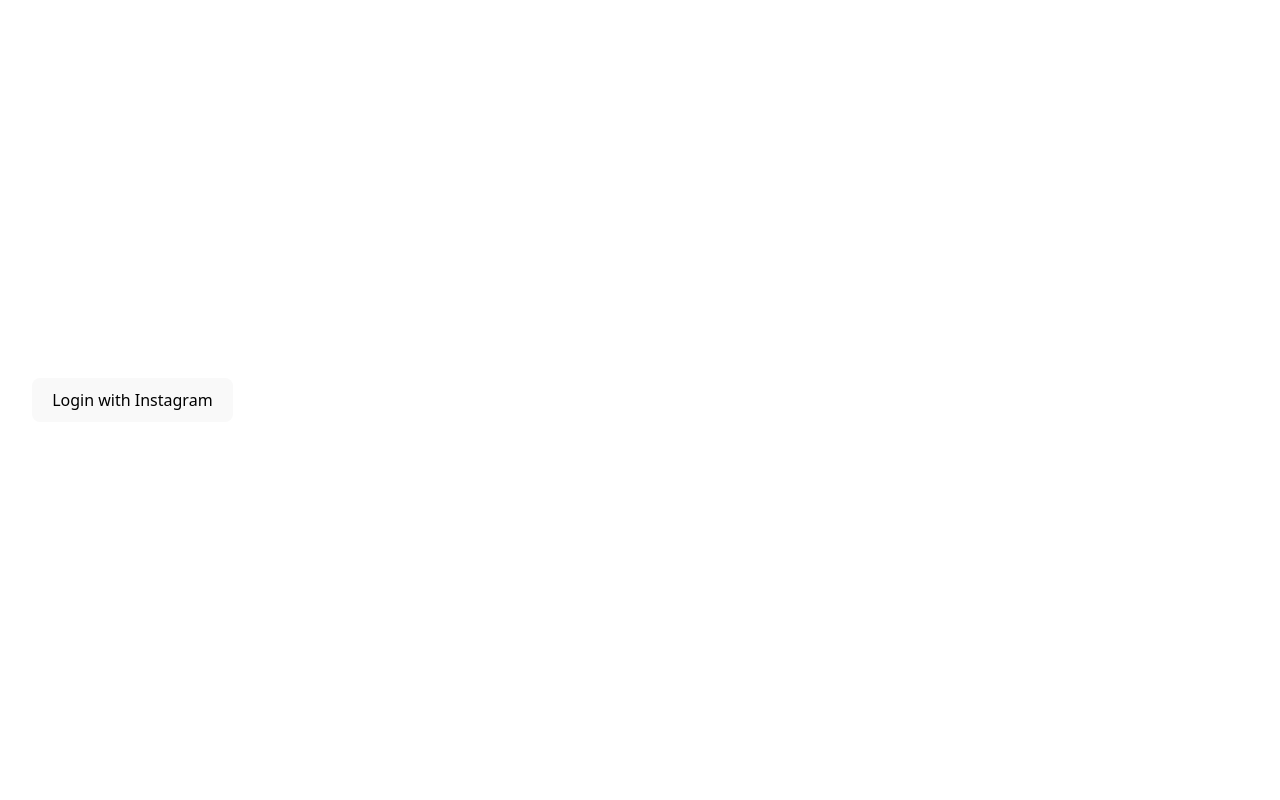
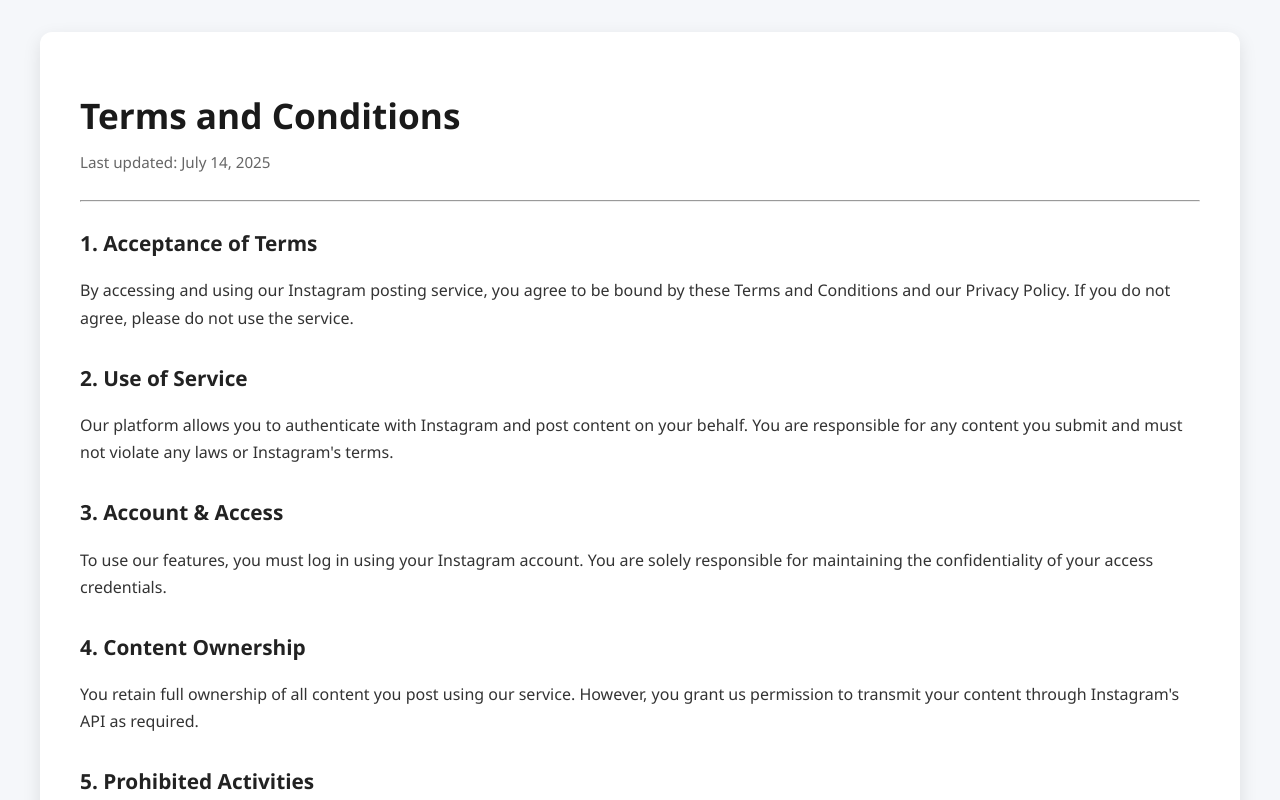
Before and after one commit to DebasishMaiti/instagram, a React (Vite) app in the folder frontend/: page /terms in a window 1280 px wide. Shown: the top 800 px of the page. Built offline with nearby package versions, Linux system fonts and the light colour scheme.

Commit message:
added terms and condition and privacy policy

```diff
--- a/frontend/package.json
+++ b/frontend/package.json
@@ -12,7 +12,8 @@
   "dependencies": {
     "axios": "^1.10.0",
     "react": "^19.1.0",
-    "react-dom": "^19.1.0"
+    "react-dom": "^19.1.0",
+    "react-router-dom": "^7.6.3"
   },
   "devDependencies": {
     "@eslint/js": "^9.25.0",
--- a/frontend/src/App.jsx
+++ b/frontend/src/App.jsx
@@ -1,7 +1,9 @@
 import React, { useEffect, useState } from "react";
 import axios from "axios";
+import { BrowserRouter as Router, Routes, Route, Link } from "react-router-dom";
+import TermsAndConditions from "./pages/TermsAndConditions"; // Import the terms page component
 
-const App = () => {
+const Home = () => {
   const [accessToken, setAccessToken] = useState("");
   const [igUserId, setIgUserId] = useState("");
   const [username, setUsername] = useState("");
@@ -46,11 +48,11 @@
     }
 
     try {
-      const res = await axios.post(`${BACKEND_URL}/post`, {
+      await axios.post(`${BACKEND_URL}/post`, {
         accessToken,
         igUserId,
         imageUrl,
-        caption
+        caption,
       });
       alert("✅ Post successful!");
     } catch (err) {
@@ -93,8 +95,34 @@
           </div>
         </>
       )}
+
+      {/* Footer Links */}
+      <div style={{ marginTop: "3rem", textAlign: "center", fontSize: "0.9rem" }}>
+        <a
+          href="https://myoffshoreemployees.com/privacy-policy/"
+          target="_blank"
+          rel="noopener noreferrer"
+          style={{ color: "#007bff", marginRight: "1rem", textDecoration: "underline" }}
+        >
+          Privacy Policy
+        </a>
+        <Link to="/terms" style={{ color: "#007bff", textDecoration: "underline" }}>
+          Terms & Conditions
+        </Link>
+      </div>
     </div>
   );
 };
 
+const App = () => {
+  return (
+    <Router>
+      <Routes>
+        <Route path="/" element={<Home />} />
+        <Route path="/terms" element={<TermsAndConditions />} />
+      </Routes>
+    </Router>
+  );
+};
+
 export default App;
--- /dev/null
+++ b/frontend/src/pages/TermsAndConditions.jsx
@@ -0,0 +1,107 @@
+import React from "react";
+
+const TermsAndConditions = () => {
+  return (
+    <div
+      style={{
+        background: "#f5f7fa",
+        minHeight: "100vh",
+        padding: "2rem",
+        display: "flex",
+        alignItems: "center",
+        justifyContent: "center",
+        width: "100vw", // Use viewport width to ensure full screen coverage
+        boxSizing: "border-box", // Ensure padding doesn't affect width
+      }}
+    >
+      <div
+        style={{
+          background: "#fff",
+          borderRadius: "12px",
+          boxShadow: "0 6px 18px rgba(0, 0, 0, 0.1)",
+          width: "100%", // Take full width of parent (outer div)
+          maxWidth: "1200px", // Optional: Increase or remove maxWidth for wider content
+          padding: "2.5rem",
+          fontFamily: "Segoe UI, Roboto, sans-serif",
+          color: "#333",
+          lineHeight: "1.7",
+          boxSizing: "border-box", // Ensure padding doesn't affect width
+        }}
+      >
+        <h1 style={{ fontSize: "2.2rem", marginBottom: "1rem", color: "#1a1a1a" }}>
+          Terms and Conditions
+        </h1>
+        <p style={{ fontSize: "0.95rem", color: "#666" }}>Last updated: July 14, 2025</p>
+
+        <hr style={{ margin: "1.5rem 0" }} />
+
+        {[
+          {
+            title: "1. Acceptance of Terms",
+            text: `By accessing and using our Instagram posting service, you agree to be bound by these Terms and Conditions and our Privacy Policy. If you do not agree, please do not use the service.`,
+          },
+          {
+            title: "2. Use of Service",
+            text: `Our platform allows you to authenticate with Instagram and post content on your behalf. You are responsible for any content you submit and must not violate any laws or Instagram's terms.`,
+          },
+          {
+            title: "3. Account & Access",
+            text: `To use our features, you must log in using your Instagram account. You are solely responsible for maintaining the confidentiality of your access credentials.`,
+          },
+          {
+            title: "4. Content Ownership",
+            text: `You retain full ownership of all content you post using our service. However, you grant us permission to transmit your content through Instagram's API as required.`,
+          },
+          {
+            title: "5. Prohibited Activities",
+            text: `You agree not to misuse the service by uploading spam, illegal content, abusive messages, or violating Instagram's community guidelines.`,
+          },
+          {
+            title: "6. Termination",
+            text: `We reserve the right to suspend or terminate your access at any time for any violation of these terms or misuse of our services.`,
+          },
+          {
+            title: "7. Disclaimer",
+            text: `We are not affiliated with Instagram or Meta. This service uses Instagram’s Graph API under permitted scopes. We do not store your login credentials.`,
+          },
+          {
+            title: "8. Limitation of Liability",
+            text: `We are not liable for any indirect or consequential damages arising from the use of this service. Use the platform at your own risk.`,
+          },
+          {
+            title: "9. Changes to Terms",
+            text: `We may update these terms occasionally. Continued use of the service after updates means you accept the revised terms.`,
+          },
+          {
+            title: "10. Contact Us",
+            text: `If you have any questions about these Terms, please contact us at `,
+            email: "support@myoffshoreemployees.com",
+          },
+        ].map((section, i) => (
+          <div key={i} style={{ marginBottom: "1.8rem" }}>
+            <h3 style={{ color: "#222", fontSize: "1.3rem", marginBottom: "0.5rem" }}>
+              {section.title}
+            </h3>
+            <p>
+              {section.text}
+              {section.email && (
+                <a
+                  href={`mailto:${section.email}`}
+                  style={{
+                    color: "#007bff",
+                    textDecoration: "underline",
+                    marginLeft: "4px",
+                  }}
+                >
+                  {section.email}
+                </a>
+              )}
+            </p>
+          </div>
+        ))}
+      </div>
+    </div>
+  );
+};
+
+export default TermsAndConditions;
```
Also changed, not shown: 1 other file (tests, documents, lock files or other folders).
